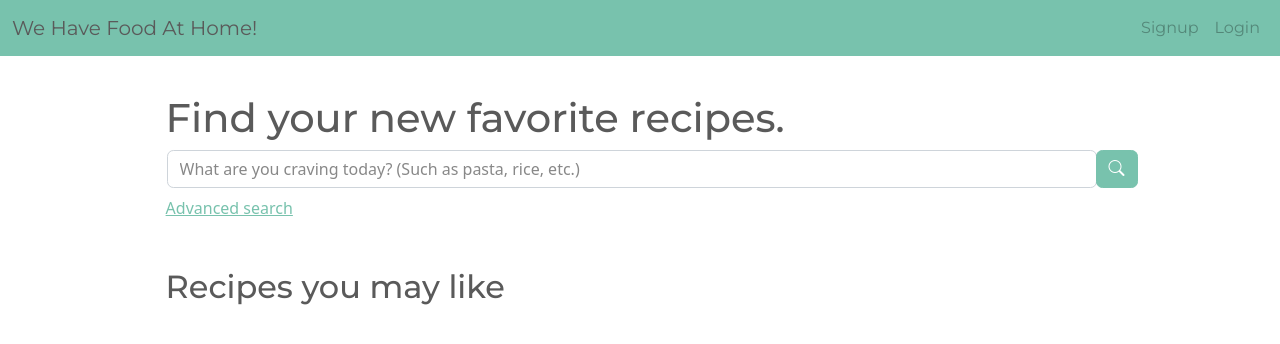
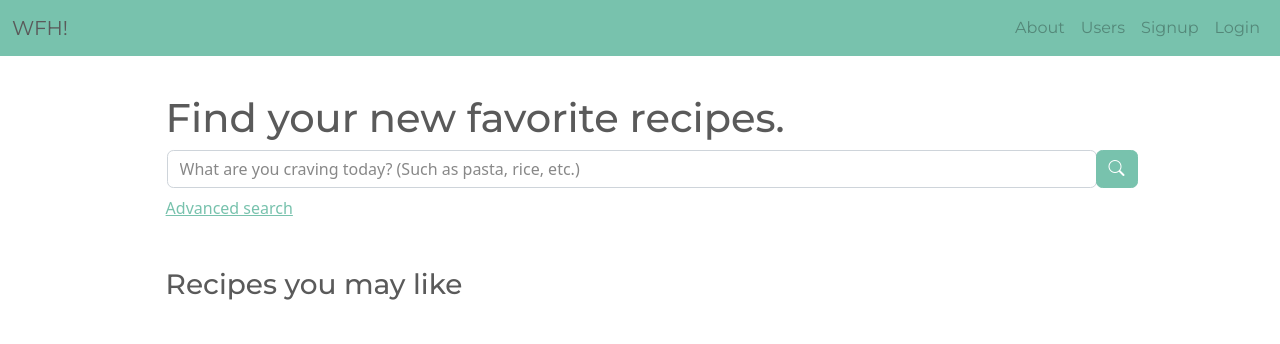
Before and after one commit to allisonwchan/we-have-food-at-home, a Flask app: page / in a window 1280 px wide. Shown: the top 344 px of the page. Run offline with Flask 3, Linux system fonts and the light colour scheme; data that the repository does not hold is empty; some libraries are stand-ins or nearby versions.

Commit message:
add about page, update navbar, update readme

```diff
--- a/application/app.py
+++ b/application/app.py
@@ -53,6 +53,16 @@ def do_logout():
 
     if CURR_USER_KEY in session:
         del session[CURR_USER_KEY]
+
+
+##############################################################################
+# About page
+
+@app.route('/about')
+def show_about_page():
+    """Show about page."""
+
+    return render_template('about.html')
 
 
 ###############################################################################
--- a/application/static/style.css
+++ b/application/static/style.css
@@ -3,8 +3,8 @@
 }
 
 #profile-pic-home {
-    width: 40px;
-    height: 40px;
+    width: 30px;
+    height: 30px;
     border-radius: 50%;
 }
 
--- a/application/templates/base.html
+++ b/application/templates/base.html
@@ -15,12 +15,18 @@
 <body>
     <nav class="navbar navbar-expand-lg bg-primary" data-bs-theme="dark">
         <div class="container-fluid">
-          <a class="navbar-brand" href="/">We Have Food At Home!</a>
+          <a class="navbar-brand" href="/">WFH!</a>
           <button class="navbar-toggler" type="button" data-bs-toggle="collapse" data-bs-target="#navbarColor01" aria-controls="navbarColor01" aria-expanded="false" aria-label="Toggle navigation">
             <span class="navbar-toggler-icon"></span>
           </button>
           <div class="collapse navbar-collapse justify-content-end" id="navbarColor01">
             <ul class="navbar-nav">
+              <li class="nav-item">
+                <a class="nav-link" href="/about">About</a>
+              </li>
+              <li class="nav-item">
+                <a class="nav-link" href="/users">Users</a>
+              </li>
 
               {% if not g.user %}
               <li class="nav-item">
--- a/application/templates/home.html
+++ b/application/templates/home.html
@@ -34,7 +34,7 @@
 </div>
 
 
-<h2>Recipes you may like</h2>
+<h3>Recipes you may like</h3>
 
 <div class="row">
   {% for recipe in recipes %}
```
Also changed, not shown: application/templates/about.html (added, +11 -0 lines), README.md.
